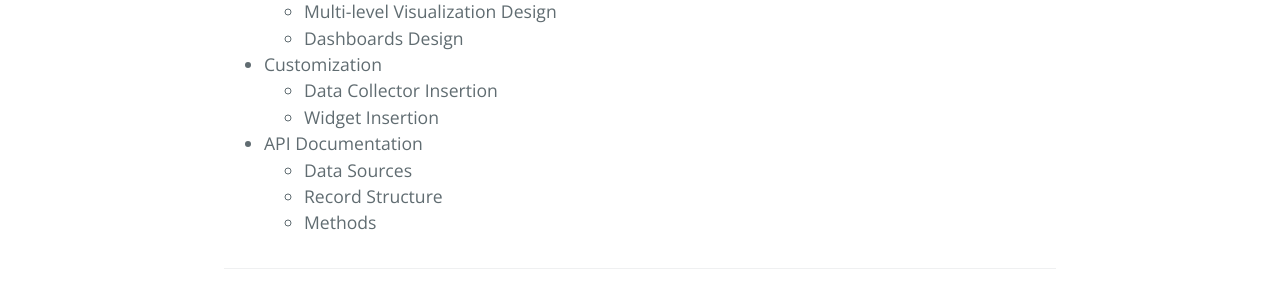
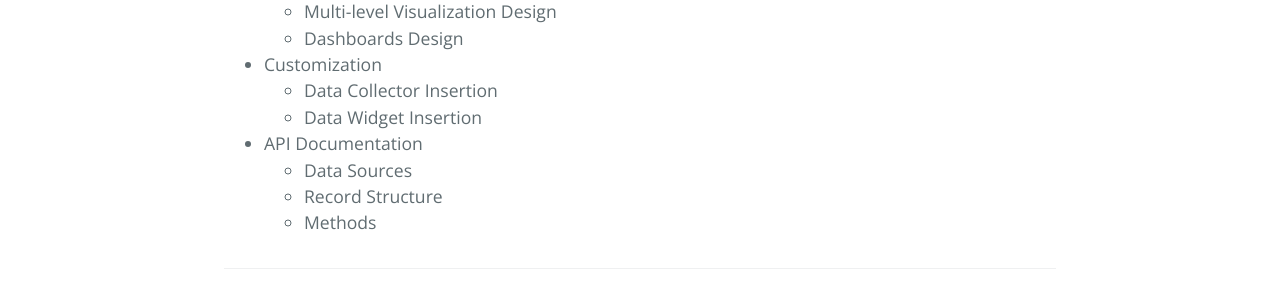
Before and after one commit to DECODEproject/bcnnow, a Jekyll site: the page built from docs/index.md, in a window 1280 px wide. Shown: the part 815-1115 px from the top of the page. Built offline with Jekyll 4.4.1, drawn with Linux system fonts in a browser that asks for light colours; our own code applies the rules of GitHub Pages for plain Markdown files.

Commit message:
BarcelonaNow v0.0.1

```diff
--- a/docs/index.md
+++ b/docs/index.md
@@ -22,7 +22,7 @@ layout: default
   - Dashboards Design
 - Customization
   - Data Collector Insertion
-  - Widget Insertion
+  - Data Widget Insertion
 - API Documentation
   - Data Sources
   - Record Structure
```
